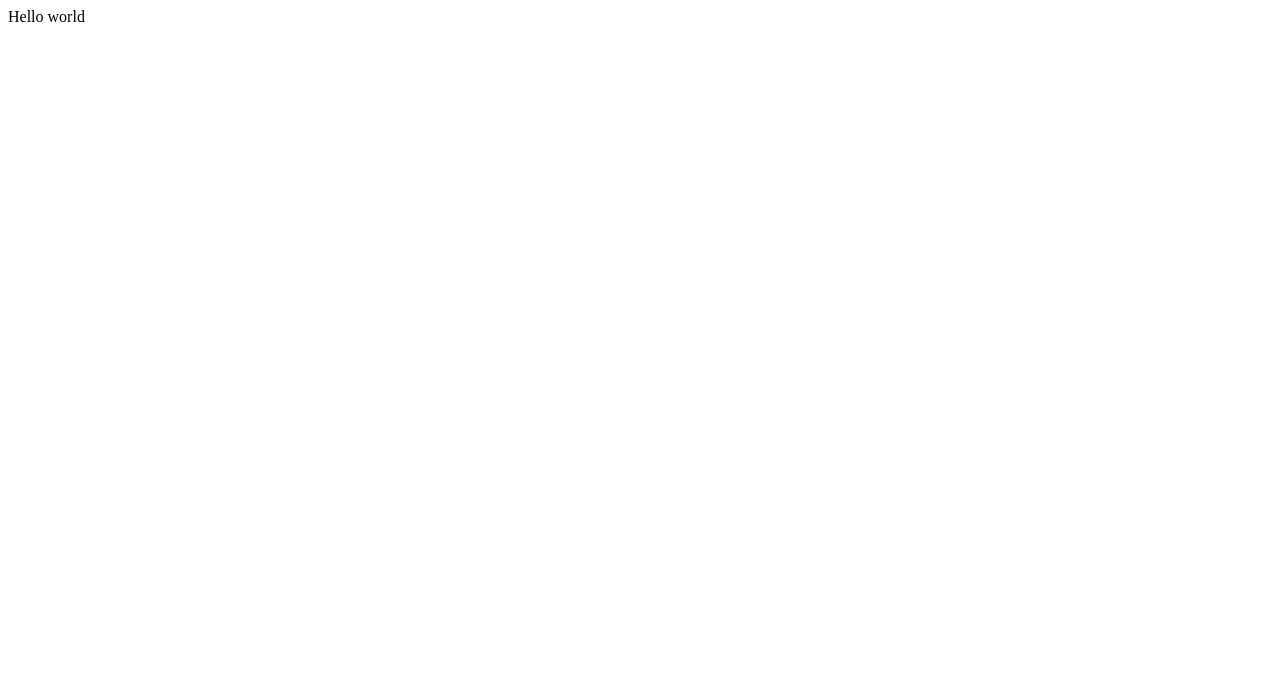
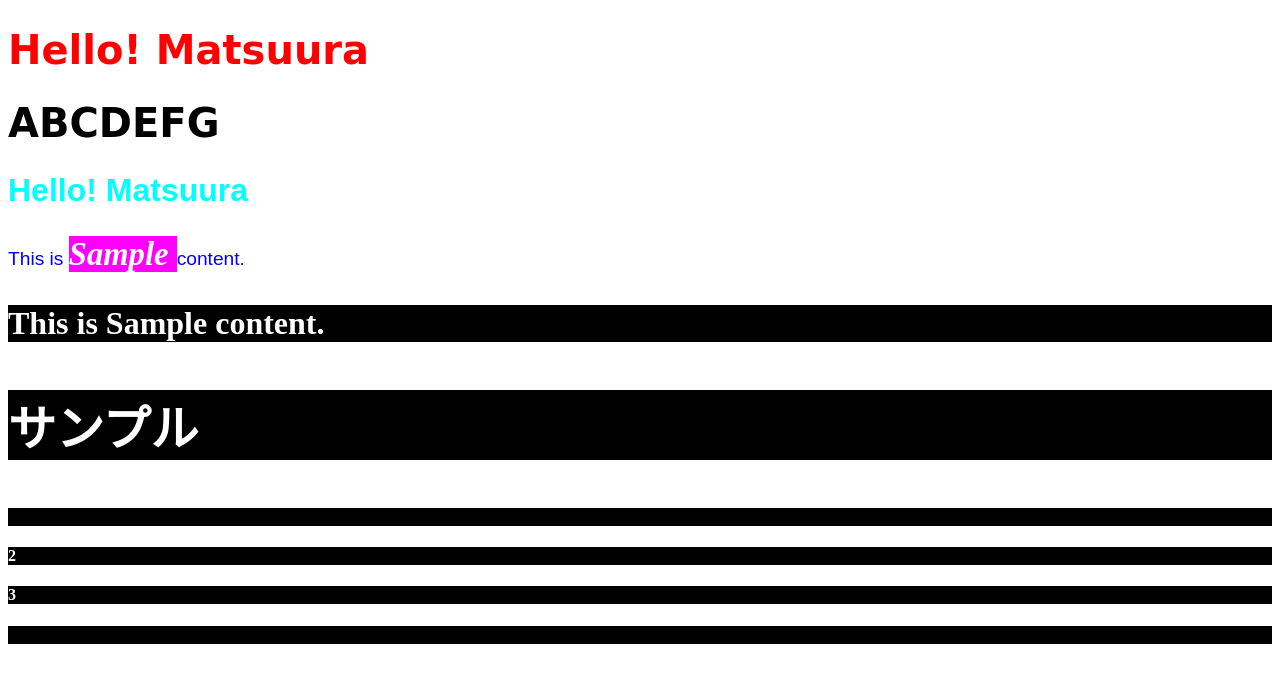
Before and after one commit to f21ba074/webclass_page_2022, a plain HTML site: page index.html in a window 1280 px wide. Drawn offline with Linux system fonts and the light colour scheme.

Commit message:
Update index.html

```diff
--- a/index.html
+++ b/index.html
@@ -1 +1,62 @@
-Hello world
+<!DOCTYPE html>
+<html lang="ja">
+<head>
+    <meta charset="UTF-8">
+    <meta http-equiv="X-UA-Compatible" content="IE=edge">
+    <meta name="viewport" content="width=device-width, initial-scale=1.0">
+    <title>テキストにスタイル設定</title>
+    <style>
+        /* これはCSSのコメント */
+        /*
+        複数行書ける
+        */
+        h1 {
+            font-size: 2.5em;
+            font-family: cursive;
+            color: #FF0000;
+        }
+        h2 {
+            font-size: 2.0em;
+            font-family: fantasy;
+            color: rgb(0,255,255)
+        }
+        p {
+            font-size: 1.2em;
+            font-family: sans-serif;
+            color: blue;
+        }
+        span {
+            font: bold italic 1.7em Serif;
+            background-color: magenta;
+            color: white;
+        }
+        h3 {
+            font-size: 200%;
+            background-color: black;
+            color: white !important;        /*「!important」が最強 */
+        }
+        #alfa {
+            color: black;
+        }
+        h4 {
+            background-color: black;
+        }
+        .shiro {
+            color: white;
+        }
+    </style>
+</head>
+<body>
+    <!-- これはコメントです -->
+    <h1>Hello! Matsuura</h1>
+    <h1 id="alfa">ABCDEFG</h1>
+    <h2>Hello! Matsuura</h2>
+    <p>This is <span>Sample </span> content.</p>
+    <h3>This is Sample content.</h3>
+    <h3 style="color: #00ff00; font-size: 300%; ">サンプル</h3>
+    <h4>1</h4>
+    <h4 class="shiro">2</h4>
+    <h4 class="shiro">3</h4>
+    <h4>4</h4>
+</body>
+</html>
```
